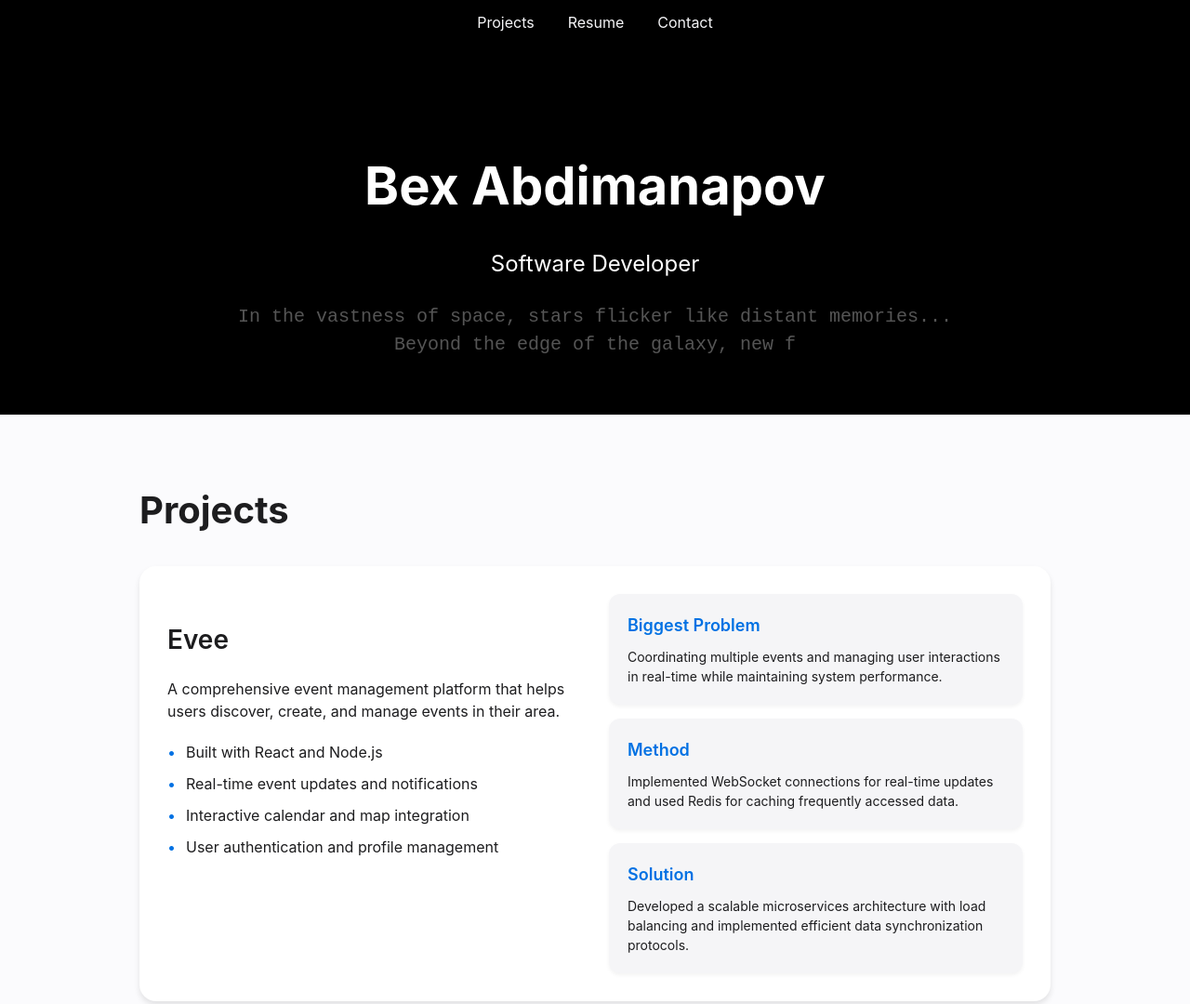
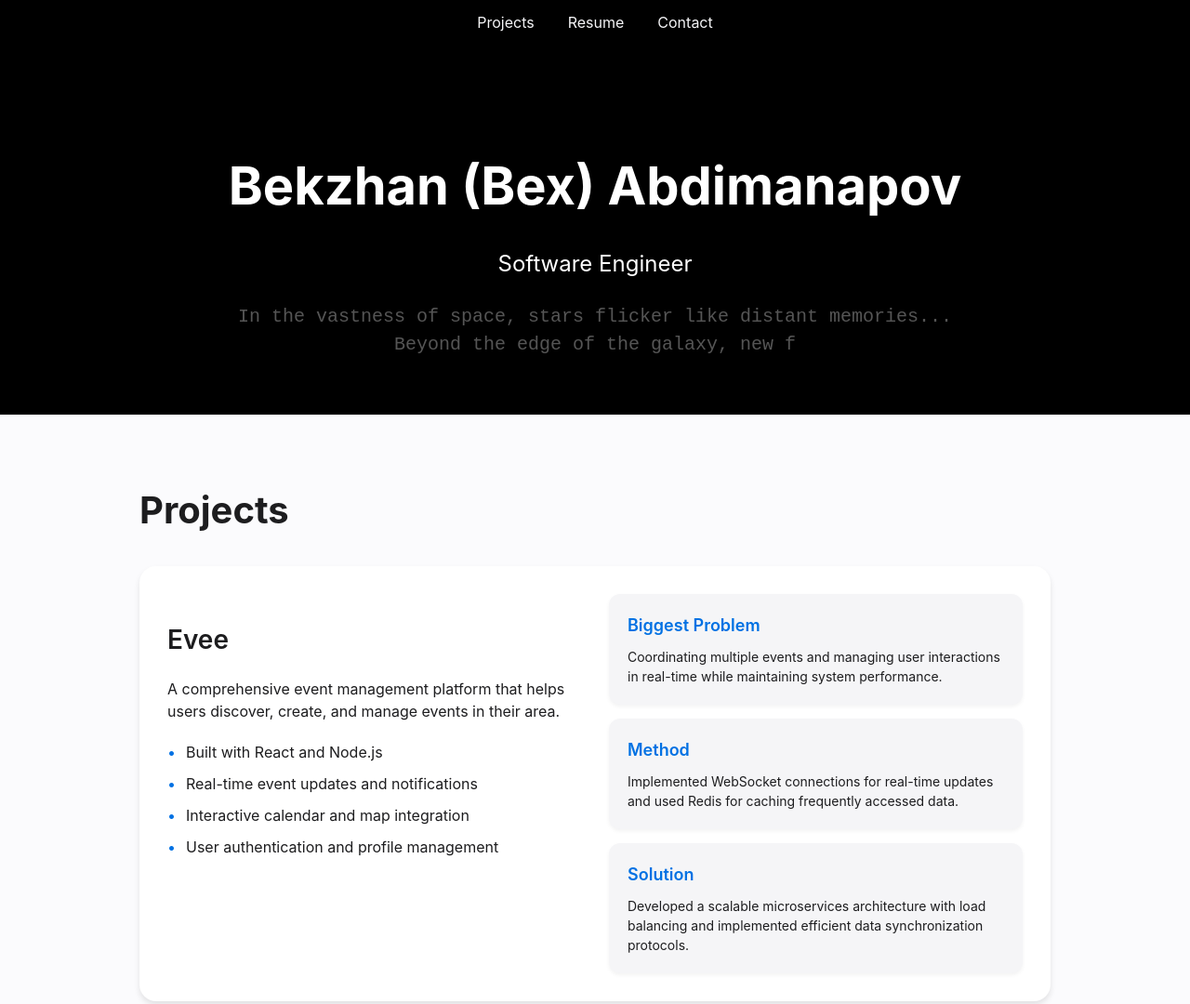
Before and after one commit to theonlybex/theonlybex.github.io, a plain HTML site: page index.html in a window 1280 px wide. Shown: the top 1080 px of the page at 93% size. Drawn offline with Linux system fonts and the light colour scheme.

Commit message:
minor changes

```diff
--- a/index.html
+++ b/index.html
@@ -4,7 +4,7 @@
 <head>
     <meta charset="UTF-8">
     <meta name="viewport" content="width=device-width, initial-scale=1.0">
-    <title>Bex Abdimanapov | Software Developer</title>
+    <title>myPortfolio</title>
     <link rel="stylesheet" href="style.css">
     <script src="main.js" defer></script>
 </head>
@@ -20,8 +20,8 @@
     </nav>
 
     <header>
-        <h1>Bex Abdimanapov</h1>
-        <p>Software Developer</p>
+        <h1>Bekzhan (Bex) Abdimanapov </h1>
+        <p>Software Engineer</p>
         <div id="storyText"></div> <!-- The story will be typed here -->
     </header>
 
```
